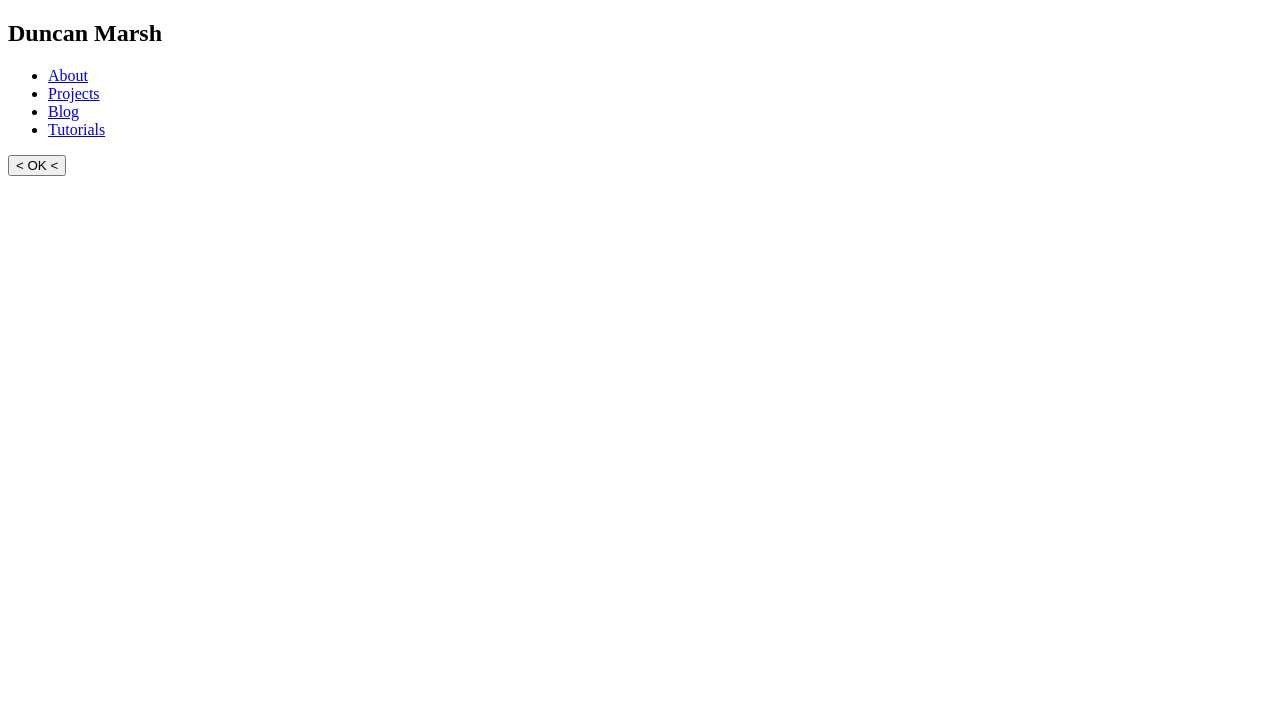
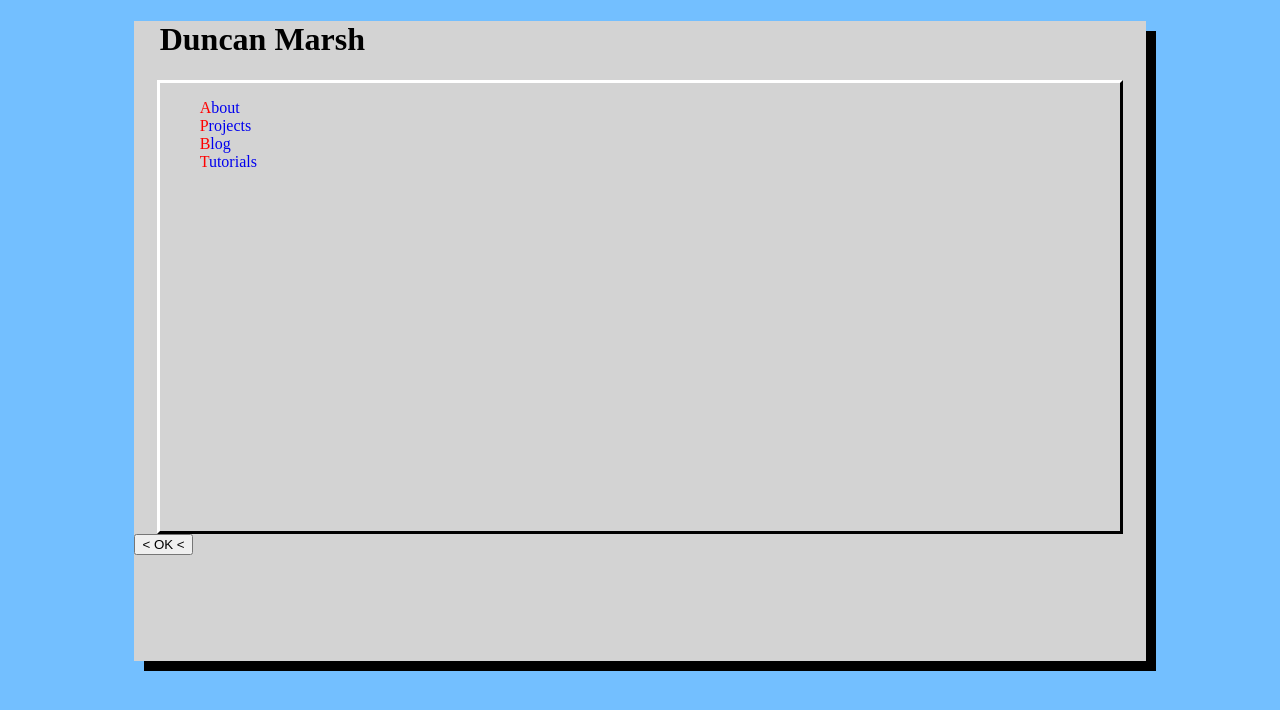
Before and after one commit to lawnjunk/website, a plain HTML site: page index.html in a window 1280 px wide. Drawn offline with Linux system fonts and the light colour scheme.

Commit message:
woring on stlyes :)

```diff
--- a/index.html
+++ b/index.html
@@ -4,22 +4,22 @@
     <meta charset="utf-8">
     <meta name="viewport" content="width=device-width">
     <title>Duncan Marsh</title>
-    <link rel="stylesheet" href="index.css" type="text/css" media="screen" charset="utf-8">
+    <link rel="stylesheet" href="style.css" type="text/css" media="screen" charset="utf-8">
   </head>
   <body>
     <header>
+      <h1>Duncan Marsh</h1>
       <nav>
-        <h1>Duncan Marsh</h1>
         <ul>
-          <li><a href="/about.html">About</a></li>
-          <li><a href="/projects.html">Projects</a></li>
-          <li><a href="/blog.html">Blog</a></li>
-          <li><a href="/tutorials.html">Tutorials</a></li>
+          <li><a href="/about.html"> <span class="red">A</span>bout</a></li>
+          <li><a href="/projects.html"><span class="red">P</span>rojects</a></li>
+          <li><a href="/blog.html"><span class="red">B</span>log</a></li>
+          <li><a href="/tutorials.html"><span class="red">T</span>utorials</a></li>
         </ul>
-        <section>
-          <button type="button">&lt; OK &lt;</button>
-        </section>
       </nav>
+      <section>
+        <button type="button">&lt; OK &lt;</button>
+      </section>
     </header>
   </body>
 </html>
--- a/style.css
+++ b/style.css
@@ -1,30 +1,52 @@
+html {
+  height: 100%;
+}
 body {
-  background-color: #73bfbf;
+  background-color: #73bfff;
   height: 100%;
-  width: 100%;
+  height: 100%;
 }
 
 header {
   width: 80%;
   height: 80%;
-  border: dashed;
-}
-
-nav {
+  margin-left: auto;
+  margin-right: auto;
   background-color: #d3d3d3;
   box-shadow: 10px 10px;
-  width: 95%;
-  height: 100%;
   margin-left: auto;
   margin-right: auto;
 }
 
-ul {
+h1 {
+  width: 95%;
+  margin-left: auto;
+  margin-right: auto;
+}
+
+nav {
+  width: 95%;
+  height: 70%;
   border: solid;
-  border-width: 2px;
-  width: 88%;
+  border-width: 3px;
   margin-left: auto;
   margin-right: auto;
   border-top-color: #fff;
   border-left-color: #fff;
 }
+
+ul {
+  list-style-type: none;
+}
+
+li:hover {
+  background-color: #b3b3ff;
+}
+
+a {
+  text-decoration: none;
+}
+
+.red {
+  color: #f00;
+}
```
